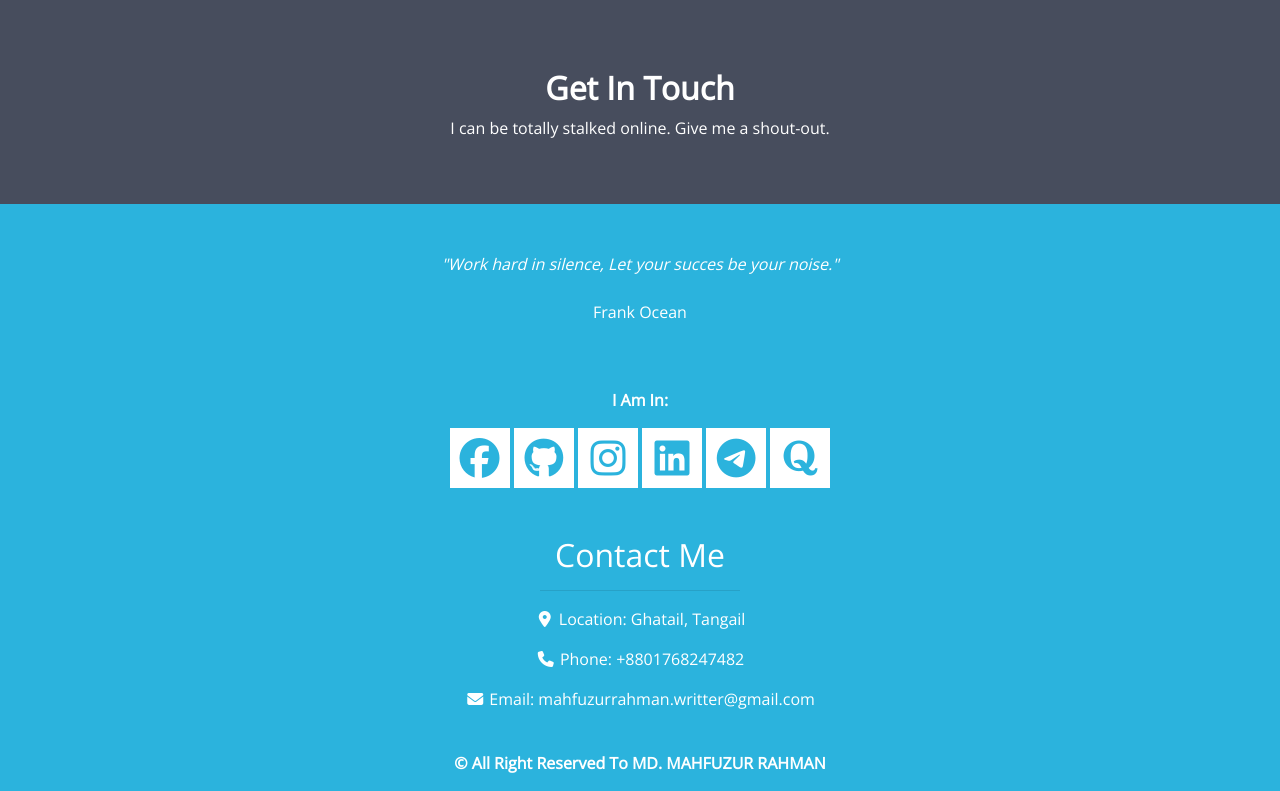
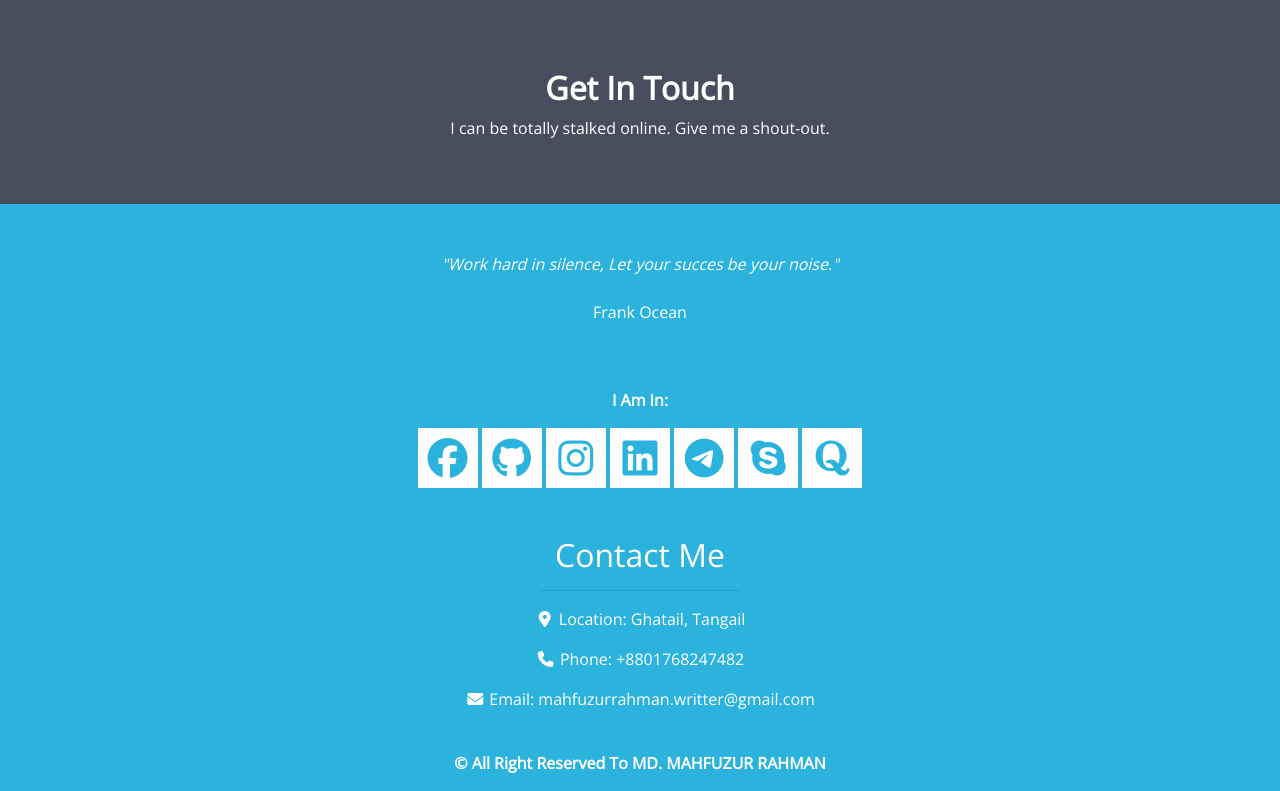
Before and after one commit to anonymous913/Project, a plain HTML site: page index.html in a window 1280 px wide. Shown: the part 5926-6717 px from the top of the page. Drawn offline with nearby package versions, Linux system fonts and the light colour scheme; a script that the page names is missing.

Commit message:
Update index.html

```diff
--- a/index.html
+++ b/index.html
@@ -1171,6 +1171,11 @@
 
                             <div class="circle">
 
+                               <i class="fab fa-skype"></i>
+                            </div>
+
+                            <div class="circle">
+
                                 <i class="fab fa-quora"> </i>
 
                             </div>
```
